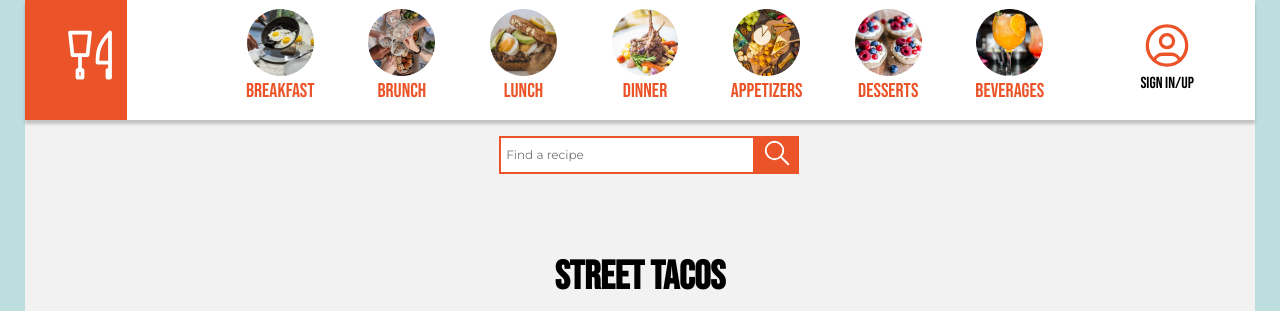
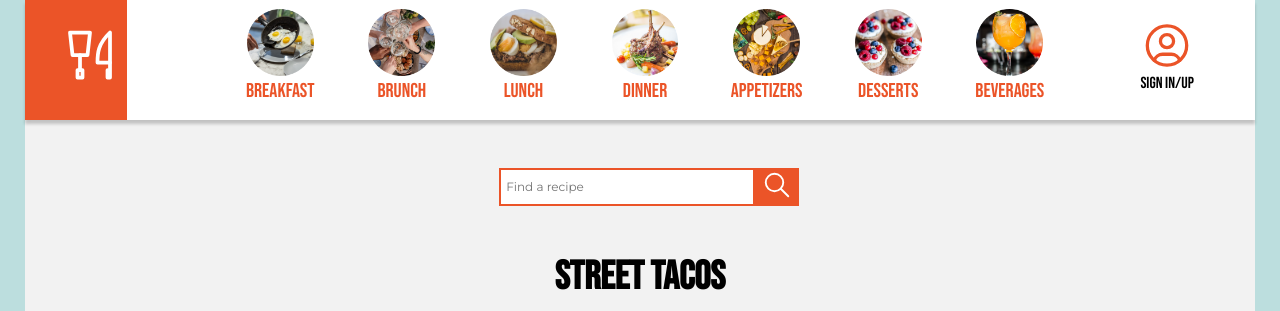
Before and after one commit to undercoverfinch/recipe, a plain HTML site: page index.html in a window 1280 px wide. Shown: the top 311 px of the page. Drawn offline with Linux system fonts and the light colour scheme.

Commit message:
search error

```diff
--- a/styles.css
+++ b/styles.css
@@ -640,7 +640,7 @@ nav a{
 
 
     #search {
-        top: 17vh;
+        top: 21vh;
         left: 39vw;
     }
 
```
